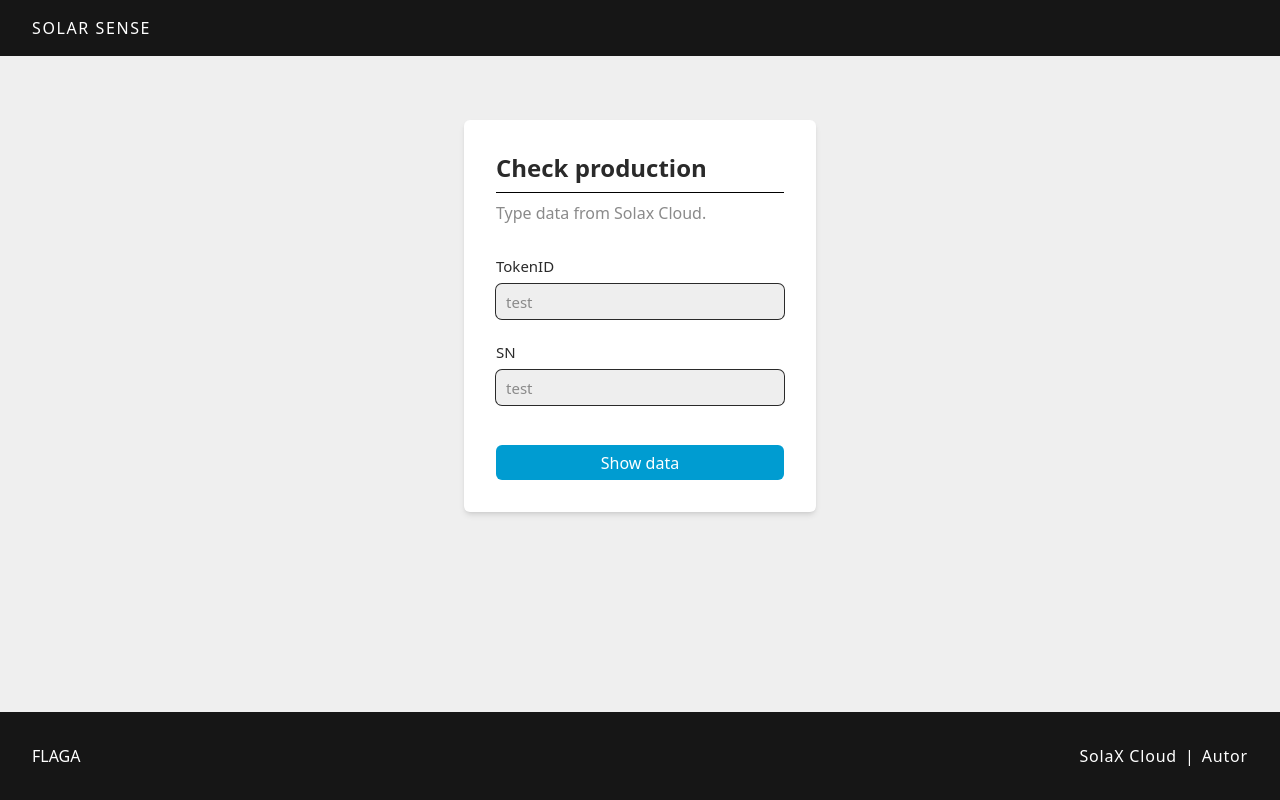
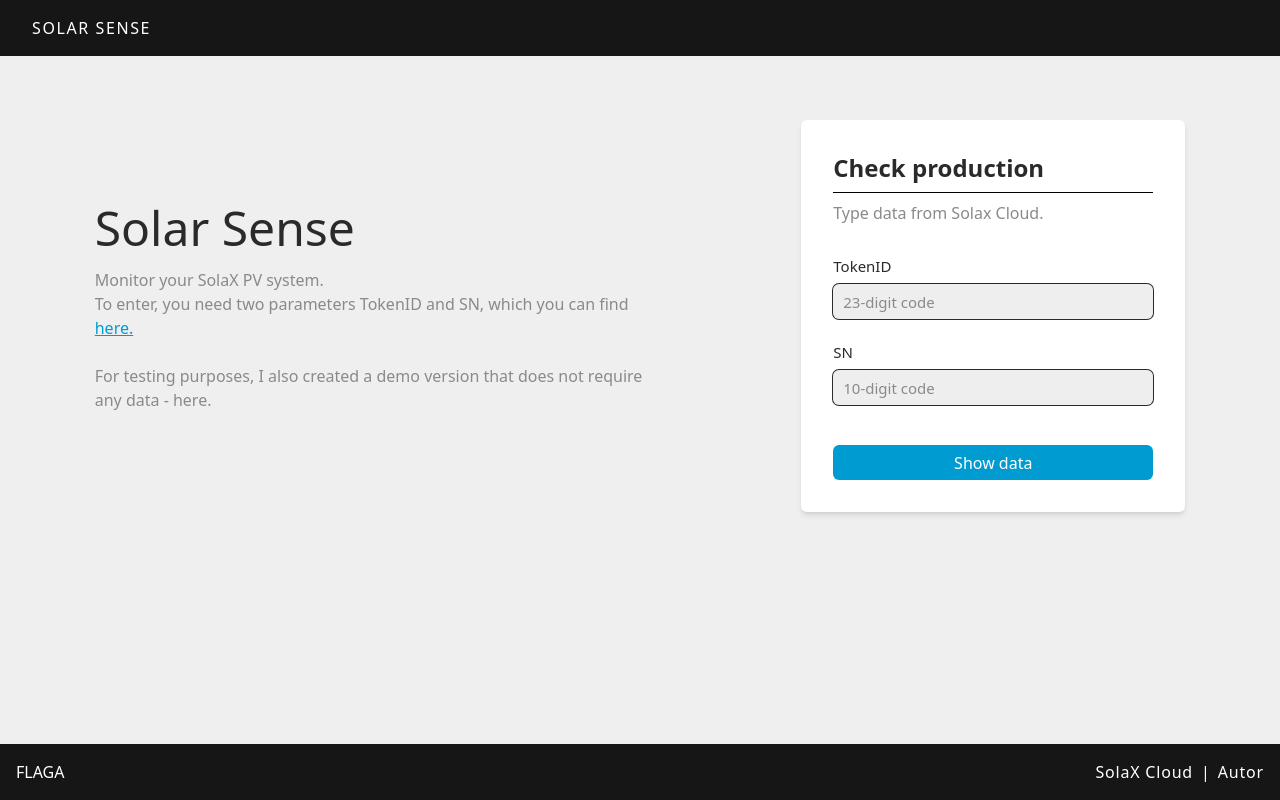
Before and after one commit to karolfaltyn/solar-sense, a React (Vite) app: page / in a window 1280 px wide. Built offline with nearby package versions, Linux system fonts and the light colour scheme.

Commit message:
added Header & Production component logic

```diff
--- a/src/App.tsx
+++ b/src/App.tsx
@@ -1,18 +1,17 @@
 import { Navbar } from "./parts/Navbar";
 import { Footer } from "./parts/Footer";
-
-import { LogIn } from "./pages/LogIn";
+import { Home } from "./pages/Home";
 import { Production } from "./pages/Production";
 
 export const App = () => {
   return (
-    <>
+    <div className="flex min-h-screen flex-col">
       <Navbar />
-      <main>
-        <LogIn />
-        {/* <Production /> */}
+      <main className="flex-grow">
+        <Home />
+        <Production />
       </main>
       <Footer />
-    </>
+    </div>
   );
 };
--- /dev/null
+++ b/src/pages/Home.tsx
@@ -0,0 +1,11 @@
+import { Header } from "../parts/Header";
+import { LogInForm } from "../parts/LogInForm";
+
+export const Home = () => {
+  return (
+    <div className="container flex items-center justify-around flex-col md:flex-row">
+      <Header />
+      <LogInForm />
+    </div>
+  );
+};
--- a/src/pages/LogIn.tsx
+++ /dev/null
@@ -1,9 +0,0 @@
-import { LogInForm } from "../parts/LogInForm";
-
-export const LogIn = () => {
-  return (
-    <>
-      <LogInForm />
-    </>
-  );
-};
--- /dev/null
+++ b/src/pages/Production.tsx
@@ -0,0 +1,39 @@
+import { useApiContext } from "../services/ApiService";
+
+export const Production = () => {
+  const { data } = useApiContext();
+
+  return (
+    <div className="container">
+      {data && (
+        <div className="grid-container">
+          {typeof data.result === "object" && data.result !== null ? (
+            <>
+              <div className="grid-item">{data.result.uploadTime}</div>
+
+              <div className="grid-item">{data.result.acpower}</div>
+
+              <div className="grid-item">{data.result.yieldtoday}</div>
+
+              <div className="grid-item">{data.result.yieldtotal}</div>
+
+              <div className="grid-item">
+                {data?.result?.consumeenergy === 0
+                  ? "--"
+                  : data?.result?.consumeenergy}
+              </div>
+
+              <div className="grid-item">
+                {data?.result?.feedinpower === 0
+                  ? "--"
+                  : data?.result?.feedinpower}
+              </div>
+            </>
+          ) : (
+            <p>Invalid data format</p>
+          )}
+        </div>
+      )}
+    </div>
+  );
+};
--- a/src/parts/Footer.tsx
+++ b/src/parts/Footer.tsx
@@ -1,7 +1,7 @@
 export const Footer = () => {
   return (
-    <div className="absolute inset-x-0 bottom-0 bg-grayBg">
-      <nav className="container flex justify-between p-8">
+    <div className="bg-grayBg inset-x-0 bottom-0">
+      <nav className="container flex justify-between p-4">
         <p className="text-white">FLAGA</p>
         <div className="flex gap-2 text-white">
           <p className="tracking-wider">SolaX Cloud</p>
--- /dev/null
+++ b/src/parts/Header.tsx
@@ -0,0 +1,21 @@
+export const Header = () => {
+  return (
+    <header className="flex flex-col">
+      <h1 className="py-4 text-5xl font-medium text-darkGray">Solar Sense</h1>
+      <p className="xs:w-[35ch] text-wrap- font-medium text-gray sm:w-[40ch] lg:w-[60ch]">
+        Monitor your SolaX PV system. <br /> To enter, you need two parameters
+        TokenID and SN, which you can find{" "}
+        <a
+          className="text-darkBlue underline"
+          href="https://www.eu.solaxcloud.com/phoebus/resource/files/userGuide/Solax_API_for_End-user_V1.0.pdf"
+          target="_blank"
+        >
+          here.
+        </a>{" "}
+        <br /> <br />
+        For testing purposes, I also created a demo version that does not
+        require any data - here.
+      </p>
+    </header>
+  );
+};
--- a/src/parts/LogInForm.tsx
+++ b/src/parts/LogInForm.tsx
@@ -17,8 +17,8 @@ export const LogInForm = () => {
 
   return (
     <>
-      <div className="xs:w-96 container flex w-[90vw] flex-col">
-        <div className="mt-16 flex flex-col gap-2 rounded-md bg-background p-8 shadow-md">
+      <div className="xs:w-96 flex w-[90vw] flex-col">
+        <div className="my-8 flex flex-col gap-2 rounded-md bg-background p-8 shadow-md md:mt-16">
           <h1 className="text-2xl font-semibold text-darkGray">
             Check production
           </h1>
@@ -31,7 +31,7 @@ export const LogInForm = () => {
                 content="TokenID"
                 id="tokenId"
                 value={tokenId}
-                placeholder="test"
+                placeholder="23-digit code"
                 onChange={(e) => setTokenId(e.target.value)}
               />
 
@@ -39,7 +39,7 @@ export const LogInForm = () => {
                 content="SN"
                 id="sn"
                 value={sn}
-                placeholder="test"
+                placeholder="10-digit code"
                 onChange={(e) => setSn(e.target.value)}
               />
             </div>
```
